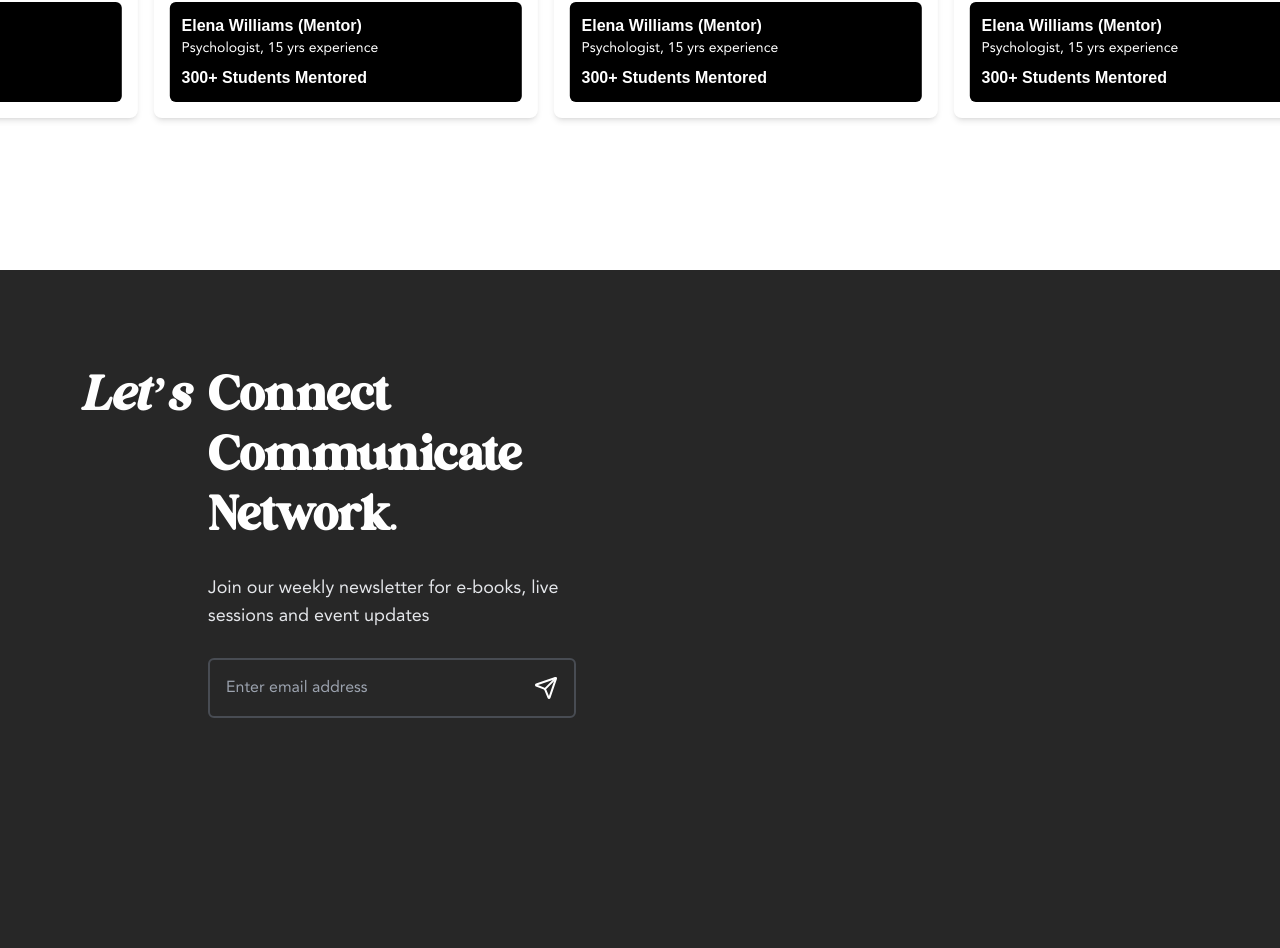
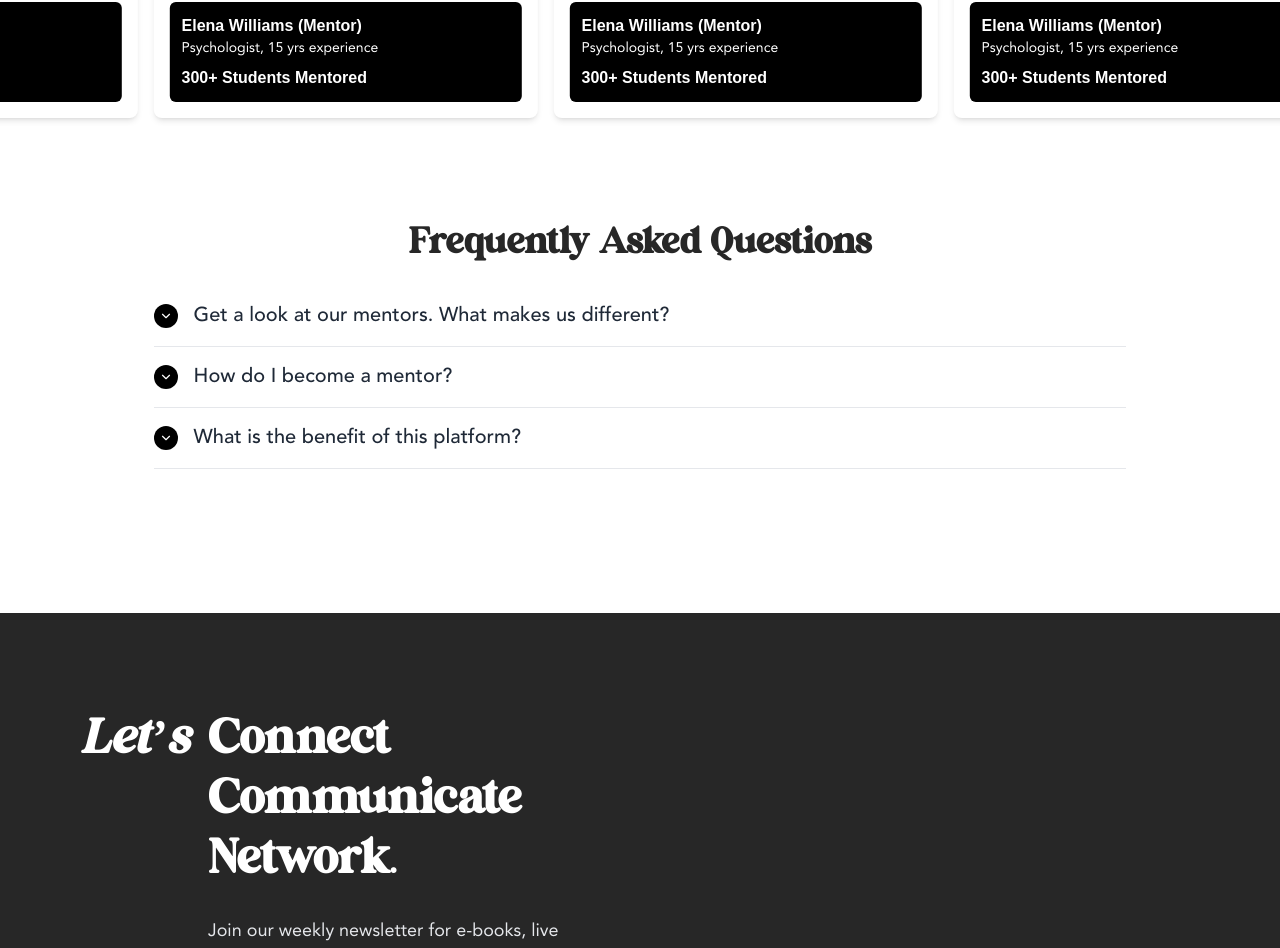
Before and after one commit to ZvityTeam/career-view-ui-dev, a React (Vite) app: page / in a window 1280 px wide. Shown: the part 5549-6497 px from the top of the page. Built offline with nearby package versions, Linux system fonts and the light colour scheme; a web font is replaced by a local one.

Commit message:
Add faq section.

```diff
--- /dev/null
+++ b/src/components/faqsection/FaqSection.tsx
@@ -0,0 +1,37 @@
+import { SectionHeader } from '../sectionheader/SectionHeader.tsx';
+import { Section } from '../container/Section.tsx';
+import { FaqItem } from './faqitems/FaqItem.tsx';
+
+const FAQ_DATA = [
+  {
+    question: 'Get a look at our mentors. What makes us different?',
+    answer:
+      'Our platform connects students with highly experienced mentors who provide personalized guidance.',
+  },
+  {
+    question: 'How do I become a mentor?',
+    answer:
+      'You can become a mentor by signing up on our platform and completing the mentor registration process.',
+  },
+  {
+    question: 'What is the benefit of this platform?',
+    answer:
+      'Students gain valuable insights and guidance, while mentors can share their expertise and make an impact.',
+  },
+];
+
+export const FaqSection = () => {
+  return (
+    <Section className={'flex flex-col gap-6'}>
+      <SectionHeader title={'Frequently Asked Questions'} />
+      <div className='w-[80%]'>
+        {FAQ_DATA.map((value, index) => (
+          <FaqItem
+            {...value}
+            key={index}
+          />
+        ))}
+      </div>
+    </Section>
+  );
+};
--- /dev/null
+++ b/src/components/faqsection/faqitems/FaqItem.tsx
@@ -0,0 +1,35 @@
+import { useState } from 'react';
+import { ChevronDown, ChevronUp } from 'lucide-react';
+
+interface FaqItemProps {
+  question: string;
+  answer: string;
+}
+
+export const FaqItem = ({ question, answer }: FaqItemProps) => {
+  const [isOpen, setIsOpen] = useState(false);
+
+  return (
+    <div className='border-b border-gray-200 py-4'>
+      {/* Question Row */}
+      <div
+        className='flex cursor-pointer items-center justify-between'
+        onClick={() => setIsOpen(!isOpen)}
+      >
+        <div className='flex items-center'>
+          <div className='mr-4 flex h-6 w-6 items-center justify-center rounded-full bg-black text-white'>
+            {isOpen ? <ChevronUp size={14} /> : <ChevronDown size={14} />}
+          </div>
+          <p className='text-xl font-medium text-gray-800'>{question}</p>
+        </div>
+      </div>
+
+      {/* Answer Section */}
+      {isOpen && (
+        <div className='mt-3 pl-10 text-lg text-gray-600'>
+          <p>{answer}</p>
+        </div>
+      )}
+    </div>
+  );
+};
--- a/src/pages/home/Home.tsx
+++ b/src/pages/home/Home.tsx
@@ -6,6 +6,7 @@ import { MeetOutMentors } from '../../components/meetoutmentors/MeetOutMentors.t
 import { Testimonials } from '../../components/testimonials/Testimonials.tsx';
 import { WhyChooseUs } from '../../components/whychooseus/WhyChooseUs.tsx';
 import { StudentMentorConnect } from '../../components/studentmentorconnect/StudentMentorConnect.tsx';
+import { FaqSection } from '../../components/faqsection/FaqSection.tsx';
 
 export const Home = () => {
   return (
@@ -18,6 +19,7 @@ export const Home = () => {
       <SchoolConnectCTA />
       <MeetOutMentors />
       <Testimonials />
+      <FaqSection />
     </main>
   );
 };
```
